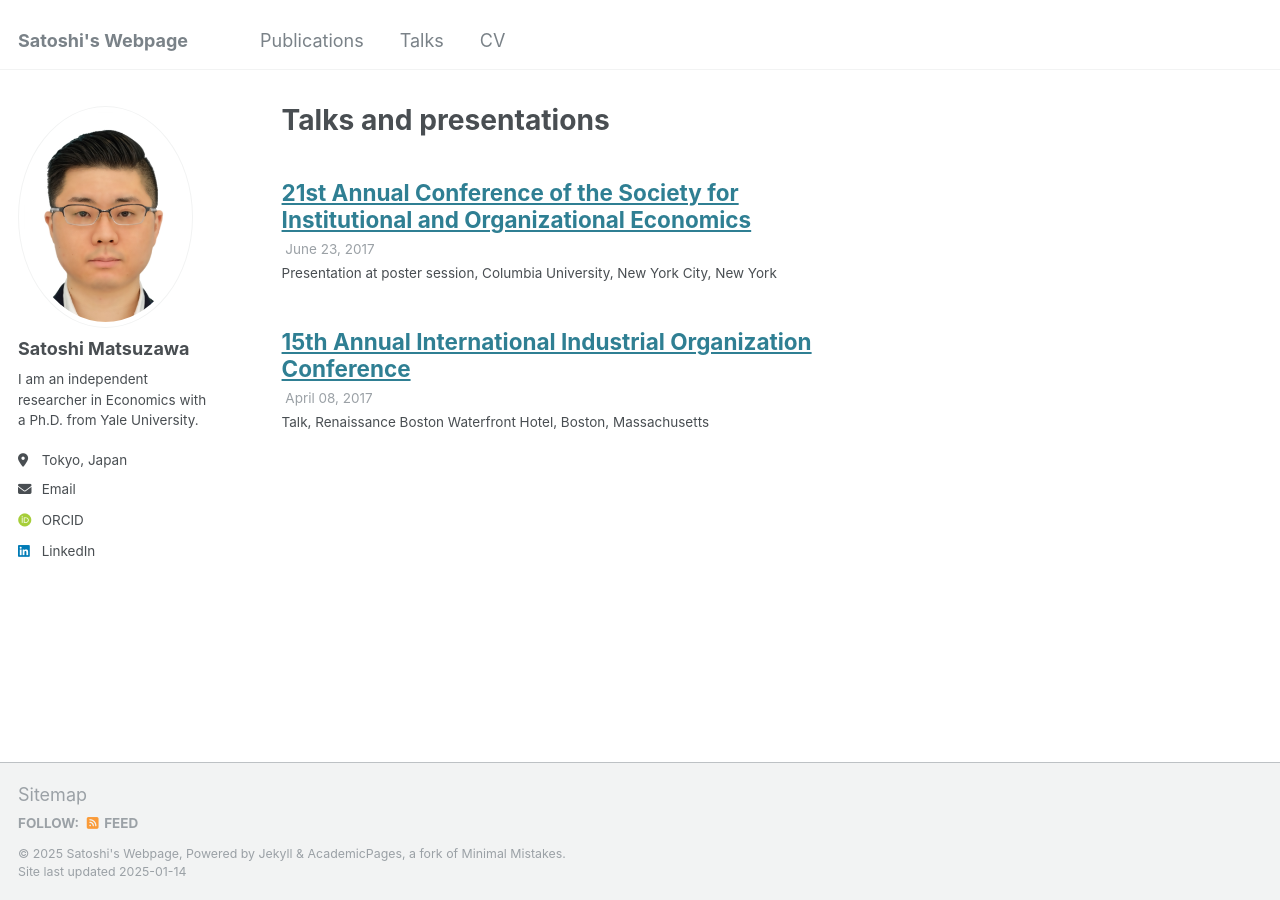
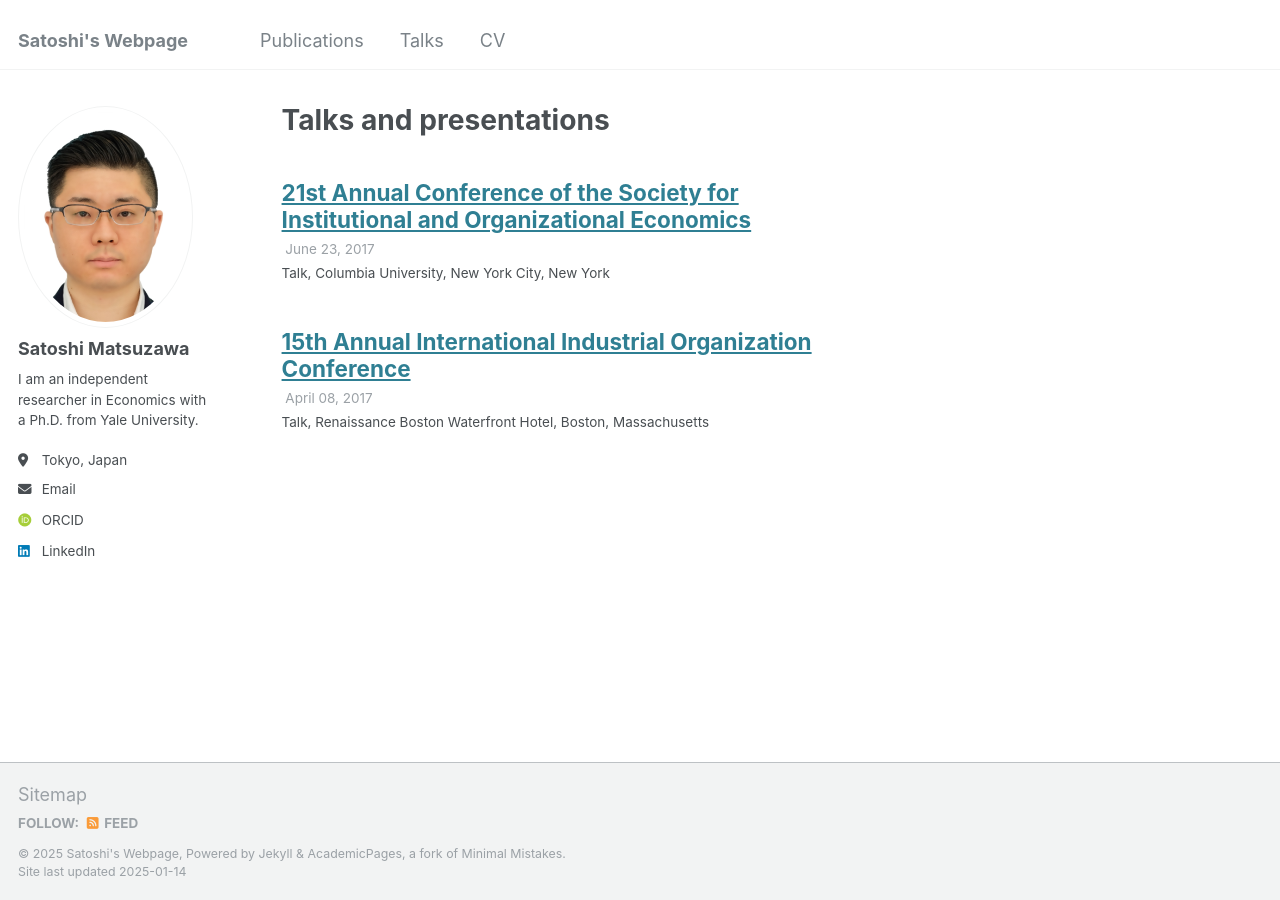
Before and after one commit to satoshimatsuzawa/satoshimatsuzawa.github.io, a Jekyll site: the page built from _pages/talks.html, in a window 1280 px wide. Built offline with Jekyll 4.4.1, drawn with Linux system fonts in a browser that asks for light colours; some web fonts are replaced.

Commit message:
Update 2017-06-23-SIOE.md

```diff
--- a/_talks/2017-06-23-SIOE.md
+++ b/_talks/2017-06-23-SIOE.md
@@ -1,7 +1,7 @@
 ---
 title: "21st Annual Conference of the Society for Institutional and Organizational Economics"
 collection: talks
-type: "Presentation at poster session"
+type: "Talk"
 permalink: /talks/2017-06-23
 venue: "Columbia University"
 date: 2017-06-23
```
